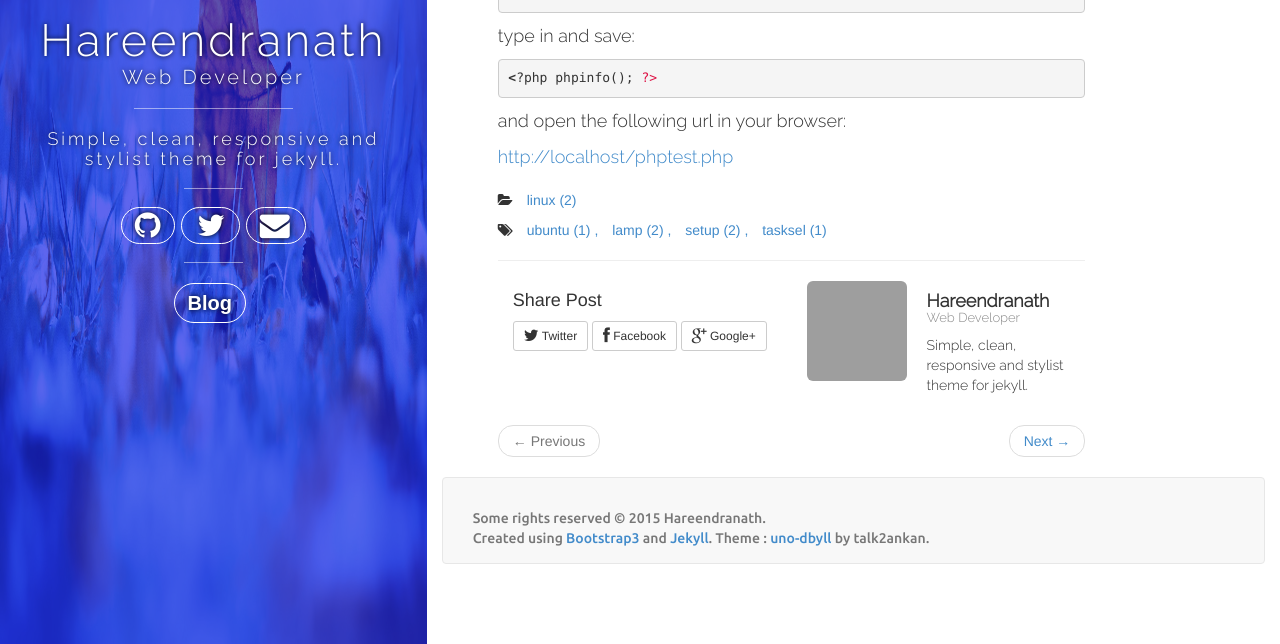
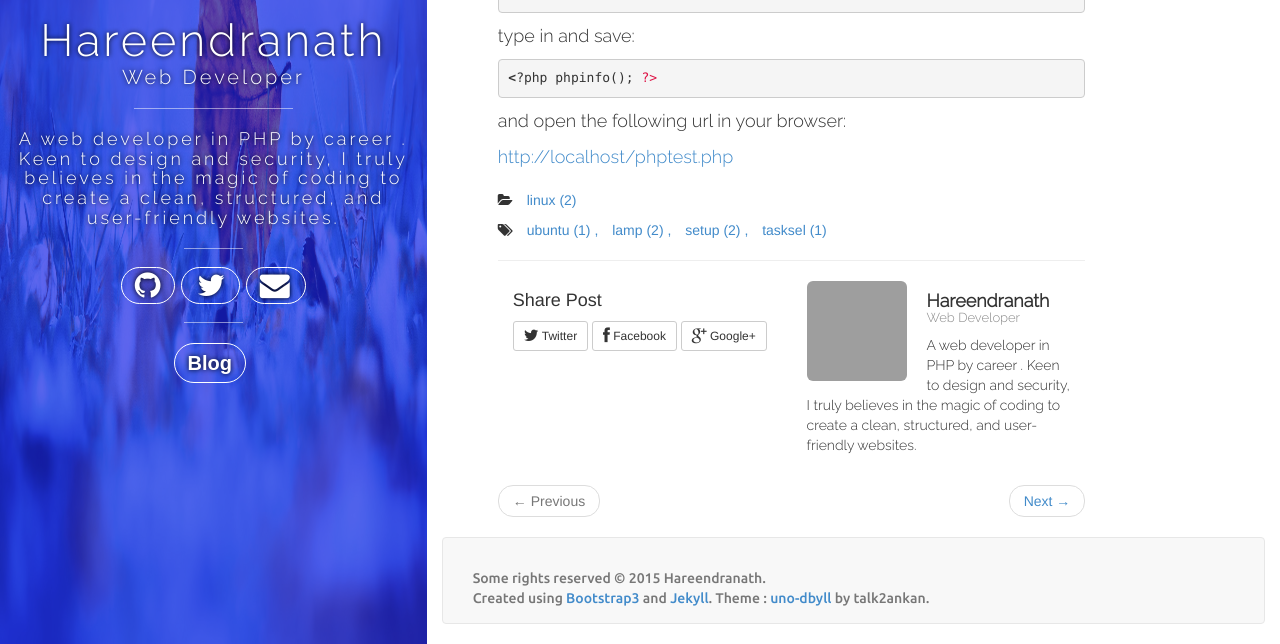
Before and after one commit to harikuttan/harikuttan.github.io, a Jekyll site: the page built from _posts/2013-11-02-easiest-way-to-install-lamp-on-ubuntu.md, in a window 1280 px wide and 900 px high, scrolled down 759 px, cut to the strip 256-900 px from the top of the window. Built offline with Jekyll 4.4.1, drawn with Linux system fonts in a browser that asks for light colours; nearby versions of some CDN libraries; comment, search, counter and statistics services are not loaded; grey boxes are pictures that could not be loaded.

Commit message:
social media profiles added

```diff
--- a/_config.yml
+++ b/_config.yml
@@ -26,7 +26,7 @@
   email: hareendranath777@gmail.com
   github: harikuttan
   twitter: hareendranath_
-  facebook: talk2ankan
-  googleplus: +AnkanBiswasWorkspace
-  bio: "Simple, clean, responsive and stylist theme for jekyll. "
+  facebook: hareendranath
+  googleplus: +HareendranathPhere
+  bio: "A web developer in PHP by career . Keen to design and security, I truly believes in the magic of coding to create a clean, structured, and user-friendly websites. "
   uno-dbyll: https://raw.githubusercontent.com/talk2ankan/uno-dbyll/gh-pages/uno-dbyll.png
```
